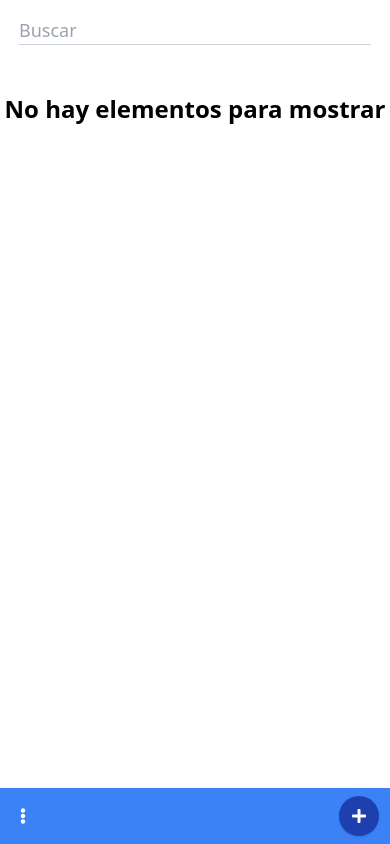
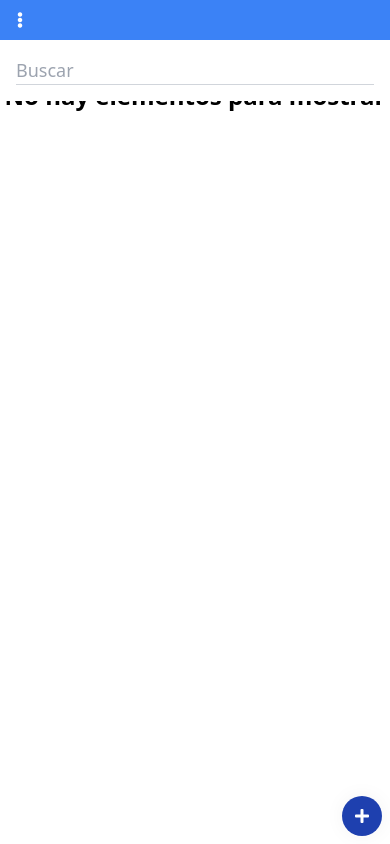
Before and after one commit to luigidicarlo/shoppalist, a React (Vite) app: page / in a window 390 px wide. Built offline with nearby package versions, Linux system fonts and the light colour scheme.

Commit message:
Better layout for mobile devices

```diff
--- a/src/App.tsx
+++ b/src/App.tsx
@@ -9,12 +9,13 @@ import { useItemsContext } from './hooks/useItemsContext';
 import { useForm } from './hooks/useForm';
 import { useModals } from './hooks/useModals';
 import { ItemsTotal } from './components/Items/ItemsTotal';
+import { AddItemButton } from './components/Items/AddItemButton';
 
 const defaultState = {
 	name: '',
 	quantity: '',
 	price: '',
-	itemToEdit: undefined
+	itemToEdit: undefined,
 };
 
 export const App = () => {
@@ -36,14 +37,14 @@ export const App = () => {
 				id: itemToEdit.id,
 				name: name.trim(),
 				quantity: String(Number(quantity)),
-				price: String(Number(price))
+				price: String(Number(price)),
 			});
 		} else {
 			const newItem = {
 				id: v4(),
 				name: name.trim(),
 				quantity: String(Number(quantity)),
-				price: String(Number(price))
+				price: String(Number(price)),
 			};
 			addItem(newItem);
 		}
@@ -54,17 +55,20 @@ export const App = () => {
 	const onChange: React.ChangeEventHandler<HTMLInputElement> = e => {
 		setFormState({
 			...formState,
-			[e.target.name]: e.target.value
+			[e.target.name]: e.target.value,
 		});
 	};
 
 	return (
 		<>
-			<main className="flex flex-col items-stretch h-screen">
+			<main className="flex flex-col items-stretch">
+				<div className="fixed w-full">
+					<Header />
+					<FilterForm />
+				</div>
 				<ItemsTotal />
-				<FilterForm />
 				<Items setFormState={setFormState} />
-				<Header />
+				<AddItemButton />
 			</main>
 			<UploadModal />
 			<ItemModal
--- a/src/components/Forms/FilterForm.tsx
+++ b/src/components/Forms/FilterForm.tsx
@@ -14,7 +14,7 @@ export const FilterForm: React.FC = () => {
 
 	return (
 		<div className="flex items-center justify-center">
-			<div className="bottom-4 p-4 pb-0 bg-white w-full max-w-sm">
+			<div className="p-4 pb-0 bg-white w-full">
 				<div className="flex items-center w-full gap-2">
 					<input
 						type="text"
--- a/src/components/Header/Header.tsx
+++ b/src/components/Header/Header.tsx
@@ -1,32 +1,10 @@
-import swal from 'sweetalert';
-import { buttonPrimaryStyles } from '../../constants/styles';
-import { useItemsContext } from '../../hooks/useItemsContext';
-import { useModals } from '../../hooks/useModals';
 import { HeaderPopover } from './HeaderPopover';
 
 export const Header: React.FC = () => {
-	const { items, setItems } = useItemsContext();
-	const { openItemModal, openUploadModal } = useModals();
-
 	return (
 		<header className="bg-blue-500 py-2 w-full">
-			<div className="flex flex-wrap items-center justify-between text-white max-w-sm mx-auto">
+			<div className="flex flex-wrap items-center justify-between text-white mx-auto">
 				<HeaderPopover />
-				<div className="flex items-center justify-end pr-2">
-					<button
-						type="button"
-						className={`${buttonPrimaryStyles
-							.replace('rounded', 'w-10 h-10 rounded-full')
-							.replace(
-								'bg-blue-500',
-								'bg-blue-800'
-							)} py-2 px-2 shadow flex items-center justify-center`}
-						onClick={openItemModal}
-						title="Agregar Producto"
-					>
-						<i className="fas fa-plus"></i>
-					</button>
-				</div>
 			</div>
 		</header>
 	);
--- /dev/null
+++ b/src/components/Items/AddItemButton.tsx
@@ -0,0 +1,24 @@
+import { buttonPrimaryStyles } from '../../constants/styles';
+import { useModals } from '../../hooks/useModals';
+
+export const AddItemButton: React.FC = () => {
+	const { openItemModal } = useModals();
+
+	return (
+		<div className="fixed bottom-2 right-2 flex items-center justify-end">
+			<button
+				type="button"
+				className={`${buttonPrimaryStyles
+					.replace('rounded', 'rounded-full')
+					.replace(
+						'bg-blue-500',
+						'bg-blue-800'
+					)} p-2 shadow-customShadow flex items-center justify-center gap-2 h-10 w-10`}
+				onClick={openItemModal}
+				title="Agregar Producto"
+			>
+				<i className="fas fa-plus"></i>
+			</button>
+		</div>
+	);
+};
--- a/src/components/Items/Item.tsx
+++ b/src/components/Items/Item.tsx
@@ -1,5 +1,8 @@
 import { Fragment, useState } from 'react';
-import { buttonDangerStyles, buttonPrimaryStyles } from '../../constants/styles';
+import {
+	buttonDangerStyles,
+	buttonPrimaryStyles,
+} from '../../constants/styles';
 import { useItemsContext } from '../../hooks/useItemsContext';
 import { IItem } from '../../interfaces';
 
@@ -25,10 +28,10 @@ export const Item: React.FC<IProps> = ({ item, onEdit }) => {
 	};
 
 	return (
-		<li className="shadow-sm inset px-4 py-2 mb-4">
+		<li className="shadow-customShadow px-4 py-2 mb-4">
 			<div className="flex items-center justify-between">
 				<h3
-					className={`my-0 text-lg select-none cursor-pointer w-full font-bold${
+					className={`my-0 text-lg select-none w-full font-bold${
 						(item.price && Number(item.price) <= 0) ||
 						(item.quantity && Number(item.quantity) <= 0)
 							? ' text-red-500'
@@ -38,29 +41,26 @@ export const Item: React.FC<IProps> = ({ item, onEdit }) => {
 				>
 					{item.name}
 				</h3>
-				<div className="flex items-center gap-4">
+				<div className="flex items-center gap-4 pb-2">
 					<button
-						className="font-bold text-gray-700 focus:outline-none"
+						className="font-bold text-white bg-blue-500 h-8 w-8 rounded-lg flex items-center justify-center focus:outline-none"
 						type="button"
 						onClick={onEditItem}
 					>
 						<i className="fas fa-edit"></i>
 					</button>
 					<button
-						className="font-bold text-gray-700 focus:outline-none"
-						title={`${isOpen ? 'Ocultar' : 'Mostrar'} detalles de ${item.name}`}
-						onClick={onToggleInfo}
+						type="button"
+						className="font-bold text-white bg-red-500 h-8 w-8 rounded-lg flex items-center justify-center focus:outline-none"
+						onClick={onDeleteItem}
 					>
-						<i
-							className={`fas ${isOpen ? 'fa-chevron-up' : 'fa-chevron-down'}`}
-						></i>
+						<i className="fas fa-trash me-1"></i>
 					</button>
 				</div>
 			</div>
-			{isOpen && (
 			<Fragment>
 				<hr />
-					<div className="flex items-center justify-between pt-4 pb-2">
+				<div className="flex items-center justify-between pt-2 pb-2 text-gray-600">
 					<div className="flex flex-col">
 						<p className="font-bold">{Number(item.price).toFixed(3)}</p>
 						<p>
@@ -82,27 +82,7 @@ export const Item: React.FC<IProps> = ({ item, onEdit }) => {
 						</p>
 					</div>
 				</div>
-					<hr />
-					<div className="flex items-center justify-center my-3 gap-4">
-						<button
-							type="button"
-							className={`${buttonPrimaryStyles} w-1/2 flex items-center justify-center gap-2`}
-							onClick={onEditItem}
-						>
-							<i className="fas fa-edit me-1"></i>
-							<span>Editar</span>
-						</button>
-						<button
-							type="button"
-							className={`${buttonDangerStyles} w-1/2 flex items-center justify-center gap-2`}
-							onClick={onDeleteItem}
-						>
-							<i className="fas fa-trash me-1"></i>
-							<span>Eliminar</span>
-						</button>
-					</div>
 			</Fragment>
-			)}
 		</li>
 	);
 };
--- a/src/components/Items/Items.tsx
+++ b/src/components/Items/Items.tsx
@@ -22,7 +22,7 @@ export const Items: React.FC<IProps> = ({ setFormState }) => {
 	};
 
 	return (
-		<ul className="rounded flex-1 pt-4 overflow-y-scroll">
+		<ul className={`rounded flex-1 pt-16 overflow-y-auto w-full px-4${filteredItems.length > 0 && ' pb-12'}`}>
 			{!filteredItems.length && (
 				<li className="flex items-center justify-center first:pt-4">
 					<h2 className="text-2xl font-bold text-center">
--- a/src/components/Items/ItemsTotal.tsx
+++ b/src/components/Items/ItemsTotal.tsx
@@ -7,7 +7,7 @@ export const ItemsTotal: React.FC = () => {
 	return (
 		<>
 			{filteredItems.length > 0 && (
-				<div className="top-0 left-0 w-full bg-white py-2 shadow">
+				<div className="bg-white py-2">
 					<h2 className="text-xl text-center text-gray-700 select-none">
 						<span className="font-bold">Total:</span>{' '}
 						{Number(getTotal(filteredItems)).toFixed(3)}
--- a/tailwind.config.cjs
+++ b/tailwind.config.cjs
@@ -2,7 +2,11 @@
 module.exports = {
   content: ['src/**/*'],
   theme: {
-    extend: {},
+    extend: {
+      boxShadow: {
+        customShadow: '0px 0px 20px rgba(0, 0, 0, 0.05)'
+      }
+    },
   },
   plugins: [],
 }
```
Also changed, not shown: 5 other files (tests, documents, lock files or other folders). Lines whose indentation alone changed are shown as unchanged.
